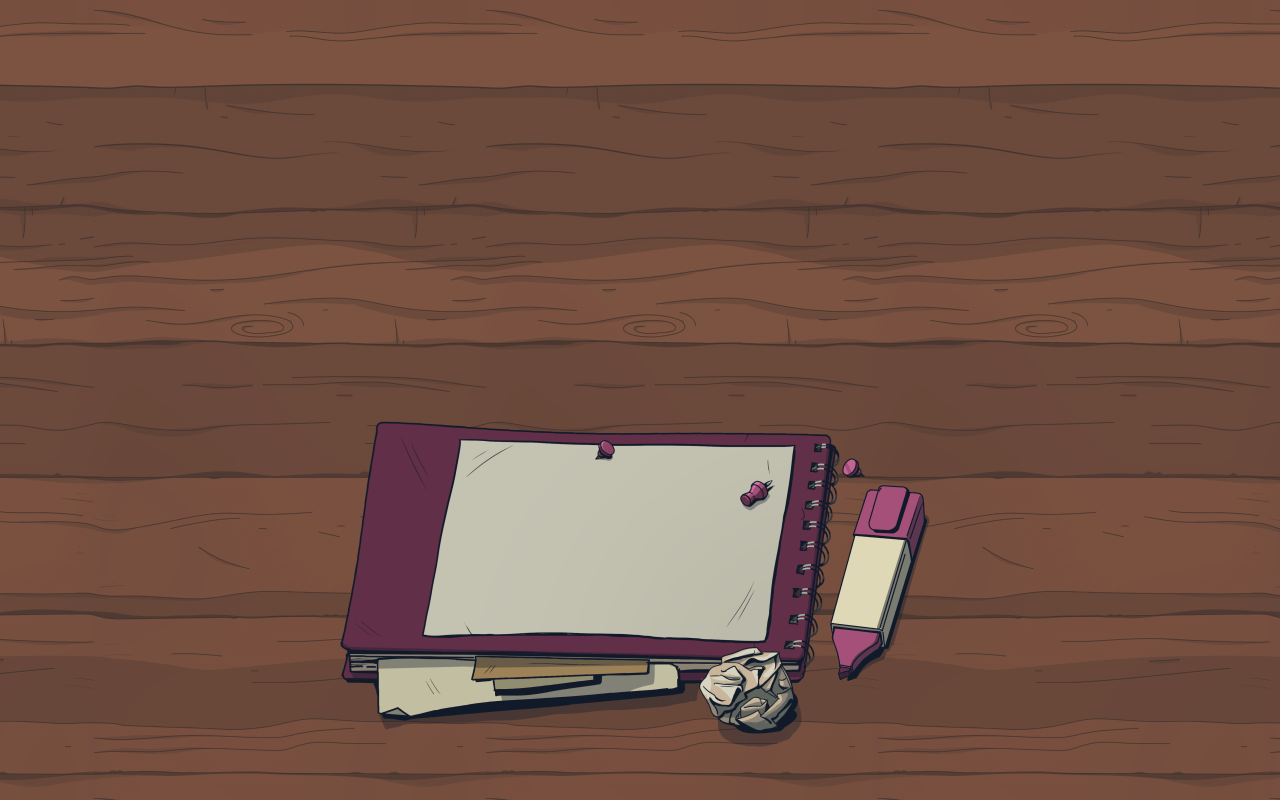
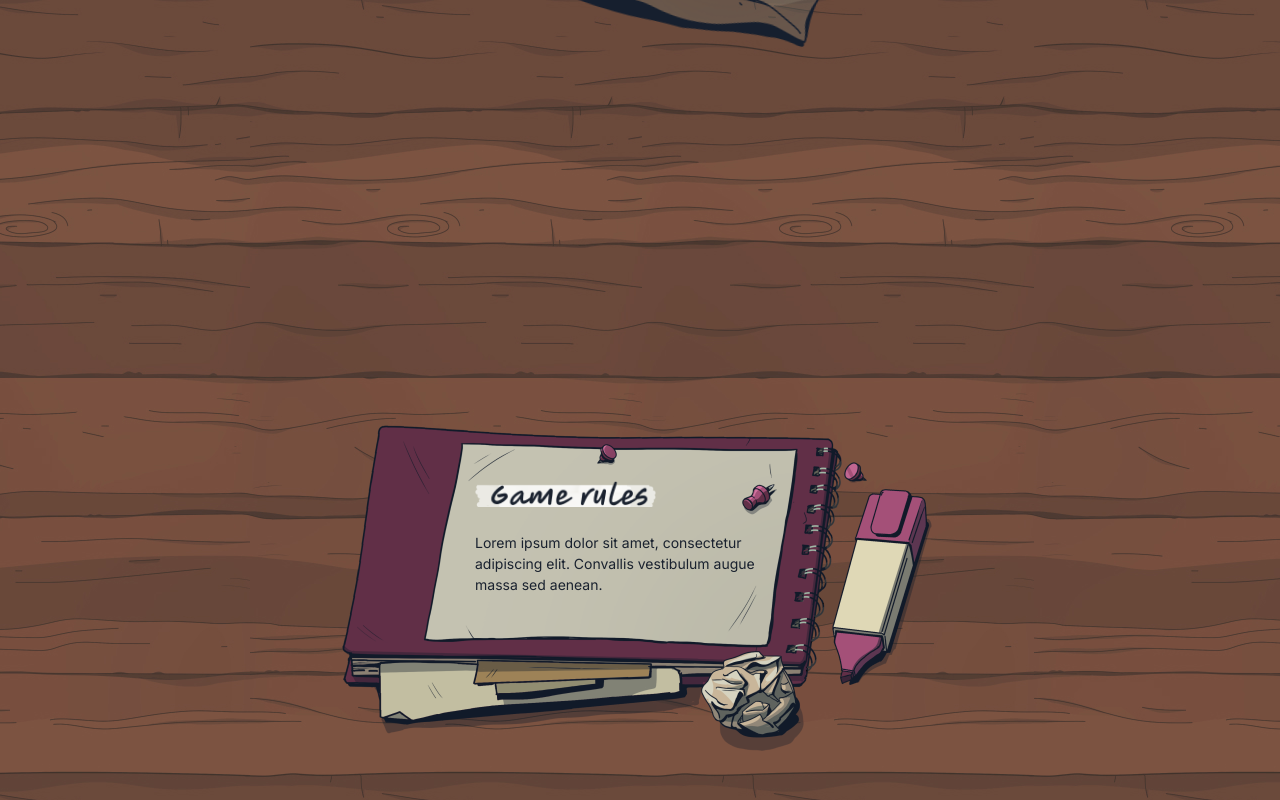
Before and after one commit to AurimasGaidys/table-website, a Next.js app in the folder aurimas-table/: page / in a window 1280 px wide. Shown: the top 800 px of the page. Built offline with nearby package versions, Linux system fonts and the light colour scheme.

Commit message:
updated table layout.

```diff
--- a/aurimas-table/app/page.tsx
+++ b/aurimas-table/app/page.tsx
@@ -6,15 +6,26 @@ import { motion, useScroll, useTransform } from "framer-motion";
 
 export default function Home() {
   const { scrollYProgress } = useScroll();
+  // const yPosAnim = useTransform(
+  //   scrollYProgress,
+  //   [0, 0.3, 0.4, 1],
+  //   [100, -700, -900, -1500]
+  // );
   const yPosAnim = useTransform(
     scrollYProgress,
-    [0, 0.3, 0.4, 1],
-    [100, -700, -900, -1500]
+    [0, 0.21, 0.6, 0.61, 1],
+    [100, -550, -650, -800, -1600]
   );
+  // const xPosAnim = useTransform(
+  //   scrollYProgress,
+  //   [0, 0.2, 0.21, 0.6, 1],
+  //   [0, 0, 150, 170, 170]
+  // );
+
   const xPosAnim = useTransform(
     scrollYProgress,
     [0, 0.2, 0.21, 0.6, 1],
-    [0, 0, 150, 170, 170]
+    [0, 0, 150, -850, -850]
   );
 
   const rotAnim = useTransform(
--- a/aurimas-table/components/tableV2/items/notebook.tsx
+++ b/aurimas-table/components/tableV2/items/notebook.tsx
@@ -1,7 +1,7 @@
 
 export const Notebook = () => {
   return (
-    <div className="relative flex flex-col items-start p-[10px] h-[347px]">
+    <div className="relative flex flex-col items-start p-[10px] h-[347px] w-[389px]">
       <div className="absolute left-[8px] z-40 ">
         <div className="h-[65px]"></div>
         <div className="relative bg-no-repeat h-[26px] w-[234px] bg-[url('/kd/rules_title.png')] bg-contain flex items-center justify-center"></div>
--- a/aurimas-table/components/tableV2/table.tsx
+++ b/aurimas-table/components/tableV2/table.tsx
@@ -18,7 +18,17 @@ const Table2 = (props: any) => {
           <ItemContent name={"Secret stuff"} />
         </Draggable>
       </PositionHelper>
-      <PositionHelper x={-150} y={1300} rotation={0}>
+      <PositionHelper x={1877} y={100} rotation={15}>
+        <Draggable>
+          <ItemContent name={"Secret stuff"} />
+        </Draggable>
+      </PositionHelper>
+      <PositionHelper x={2177} y={-400} rotation={15}>
+        <Draggable>
+          <ItemContent name={"Secret stuff"} />
+        </Draggable>
+      </PositionHelper>
+      <PositionHelper x={2177} y={200} rotation={0}>
         <Notebook />
       </PositionHelper>
     </div>
```
